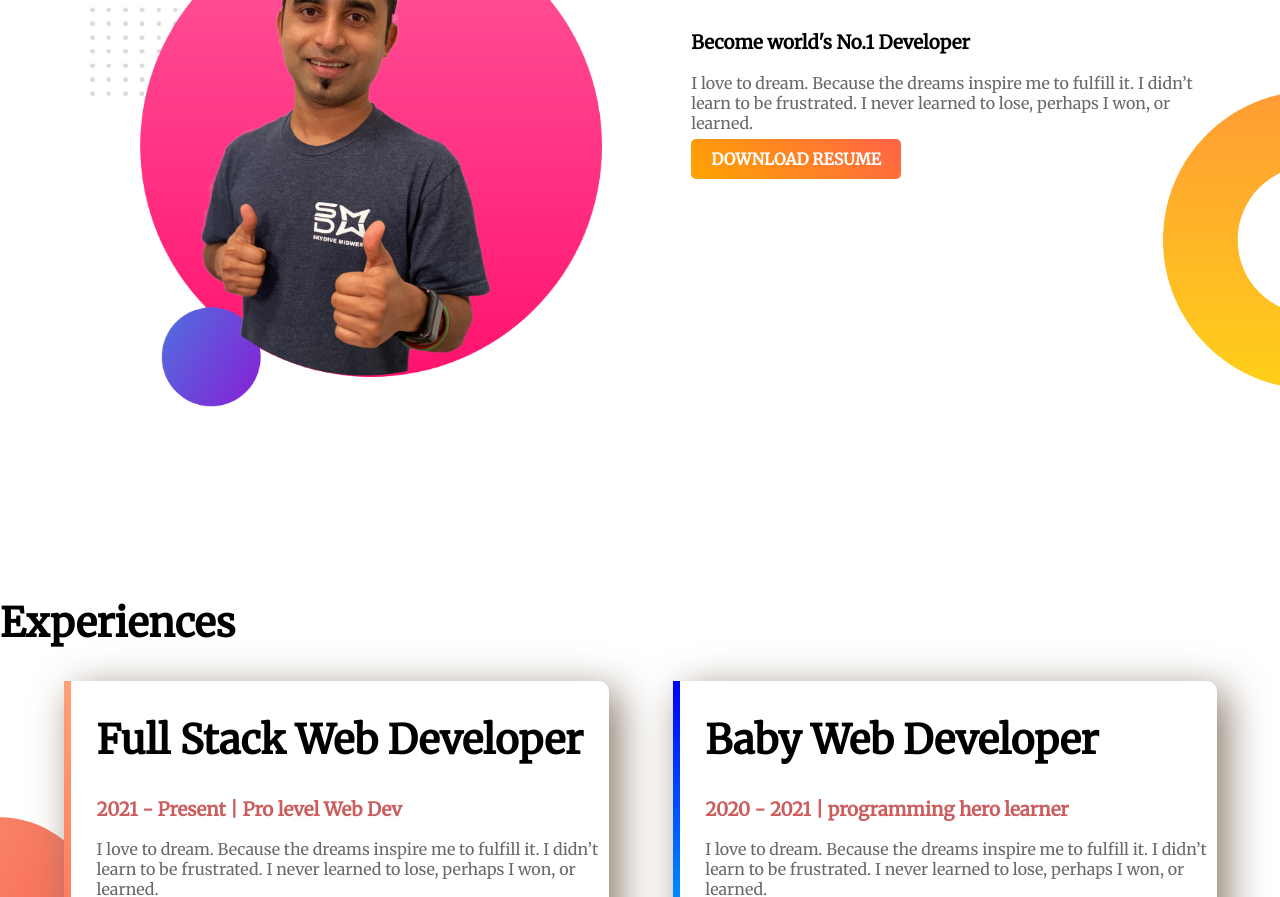
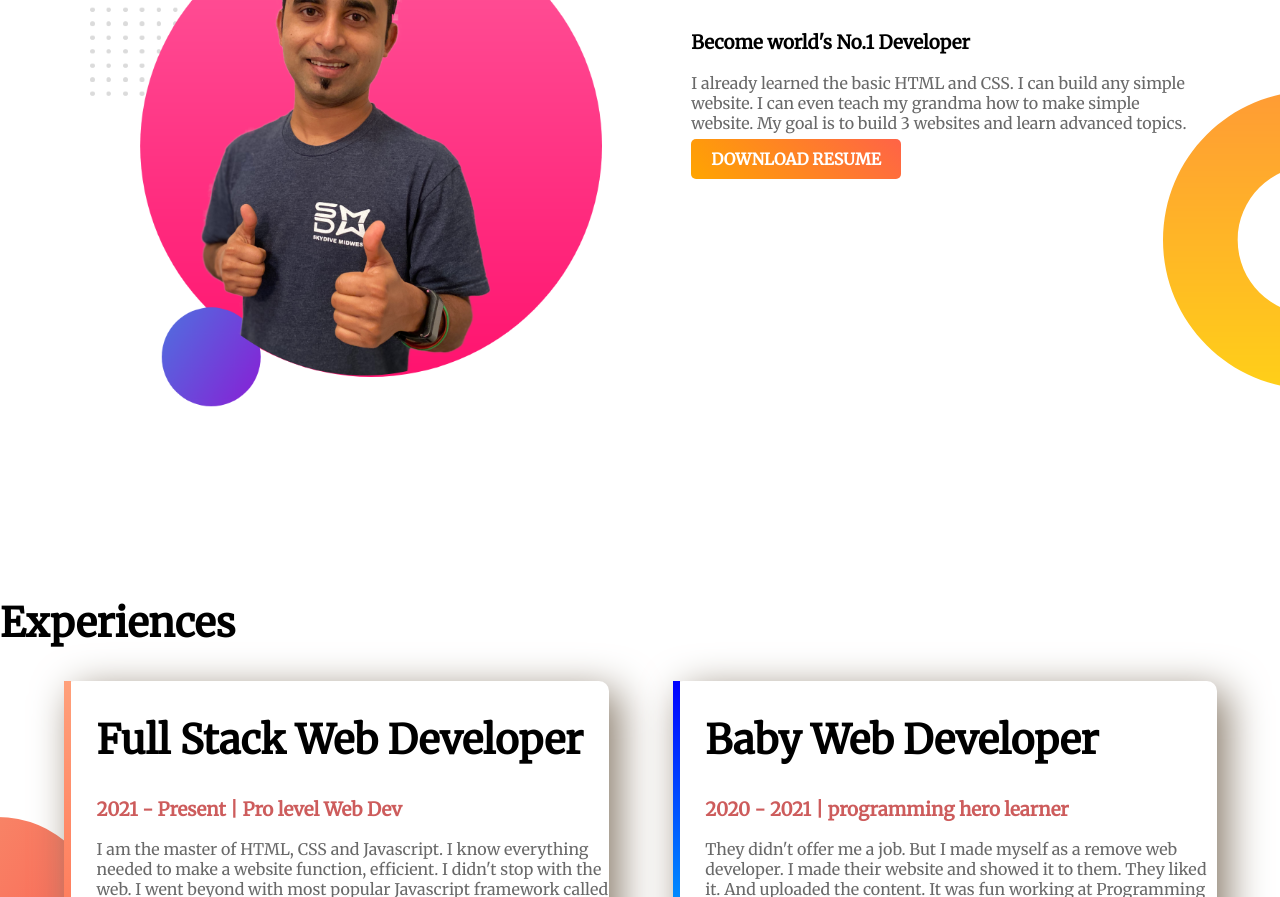
Before and after one commit to KazyMdNurulalam/web-portfolio, a plain HTML site: page index.html in a window 1280 px wide. Shown: the part 735-1632 px from the top of the page. Drawn offline with Linux system fonts and the light colour scheme.

Commit message:
some corrections

```diff
--- a/index.html
+++ b/index.html
@@ -35,7 +35,7 @@
         <div class="half-width">
             <h2>Big Dream</h2>
             <h3>Become world's No.1 Developer</h3>
-            <p>I love to dream. Because the dreams inspire me to fulfill it. I didn’t learn to be frustrated. I never learned to lose, perhaps I won, or learned.</p>
+            <p>I already learned the basic HTML and CSS. I can build any simple website. I can even teach my grandma how to make simple website. My goal is to build 3 websites and learn advanced topics.</p>
             <a href="https://www.facebook.com/rj.nirob.7947" target="_blank" class="a-button">DOWNLOAD RESUME</a>
         </div>
      </section>
@@ -44,12 +44,12 @@
          <div class="half-width single-experience" id="full-stack">
              <h2>Full Stack Web Developer</h2>
              <h3 class="indianred-highlight">2021 - Present | Pro level Web Dev</h3>
-             <p>I love to dream. Because the dreams inspire me to fulfill it. I didn’t learn to be frustrated. I never learned to lose, perhaps I won, or learned.</p>
+             <p>I am the master of HTML, CSS and Javascript. I know everything needed to make a website function, efficient. I didn't stop with the web. I went beyond with most popular Javascript framework called Vue JS. I even know the deployment, server and security. I will give you 100% web solution.</p>
          </div>
          <div class="half-width single-experience" id="baby-web">
             <h2>Baby Web Developer</h2>
             <h3 class="indianred-highlight">2020 - 2021 | programming hero learner</h3>
-            <p>I love to dream. Because the dreams inspire me to fulfill it. I didn’t learn to be frustrated. I never learned to lose, perhaps I won, or learned.</p>
+            <p>They didn't offer me a job. But I made myself as a remove web developer. I made their website and showed it to them. They liked it. And uploaded the content. It was fun working at Programming Hero.</p>
          </div>
      </section>
      <footer>
```
